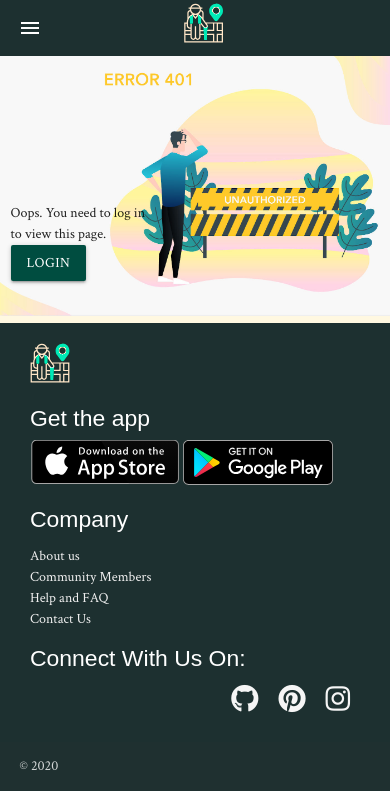
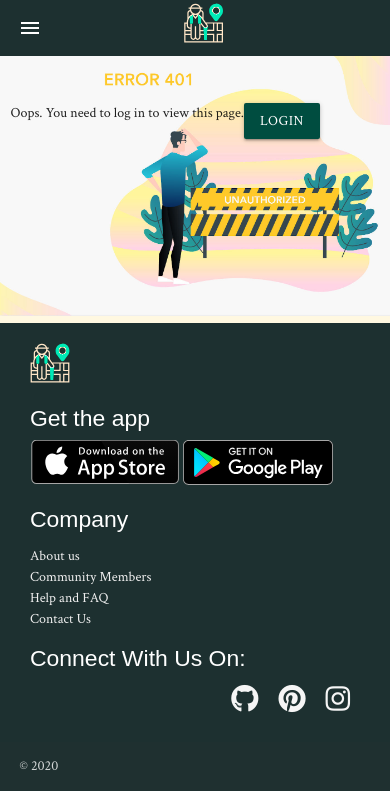
Before and after one commit to Oraclebun/ci-datacentric-project3, a Flask app: page /profile in a window 390 px wide. Shown: the top 791 px of the page. Run offline with Flask 2, Linux system fonts and the light colour scheme; some libraries are stand-ins or nearby versions; some web fonts are replaced.

Commit message:
change the position of action button for pages 401 and 404 error, style it nicely so that the position is visible for user to redirect back to the correct pages. Continue writing readme.md

```diff
--- a/app.py
+++ b/app.py
@@ -470,7 +470,7 @@ def create_profile():
               trails_completed=form.trails_completed.data,
               profile_pic=form.profile_pic.data
               ).save()
-        flash("Profile Created Successfully.", 'teal')
+        flash("Registration Successful.", 'teal')
         return redirect(url_for('index'))
     else:
         if form.errors:
--- a/static/css/styles.css
+++ b/static/css/styles.css
@@ -168,17 +168,20 @@ nav{
 }
 
 .overlay-row{
+    display: flex;
     position: absolute;
-    margin-top: -400px;
+    margin-top: -550px;
 }
 
 .overlay-status-code{
-
+  display: flex;
+  margin-top: 0;
+  margin-left: 550px;
 }
 
 .overlay-status-code-1{
-    position: relative;
-    margin-left: 30px;
+    display: flex;
+    margin-top:0;
 }
 
 [type="radio"]:not(:checked)+span.radio-star:before,
@@ -267,12 +270,19 @@ textarea{
 .dir-img{
     display: none;
 }
+
+.overlay-row{
+    margin-top: -400px;
+
+}
+
 .overlay-status-code{
-    margin-top: 0;
+    margin-top: 280px;
+    margin-left:60px;
 }
 
 .overlay-status-code-1{
-    margin-top: 280px;
+    margin-top: 180px;
     margin-left: 0;
 }
 
--- a/templates/trails/401_error.html
+++ b/templates/trails/401_error.html
@@ -8,7 +8,7 @@
 
 <img class="responsive-img" src="{{url_for('static', filename='image/401_error.jpg')}}"/>
 <div class="row overlay-row">
-<div class="col s6">
+<div class="col s12">
 <div class="overlay-status-code-1">
  <span>Oops. You need to log in to view this page.</span>
  <a class="waves-effect waves-light btn teal darken-4" href="{{url_for('login')}}">Login</a>
--- a/templates/trails/404_error.html
+++ b/templates/trails/404_error.html
@@ -8,8 +8,12 @@
 
 
 <img class="responsive-img" src="{{url_for('static', filename='image/404_error.jpg')}}"/>
+<div class="row overlay-row">
+<div class="col s12">
 <div class="overlay-status-code">
  <a class="waves-effect waves-light btn teal darken-4" href="{{url_for('index')}}">Let's Go Home</a>
 </div>
+</div>
+</div>
 
 {% endblock %}
--- a/test_app.py
+++ b/test_app.py
@@ -52,7 +52,7 @@ class TestApp(unittest.TestCase):
 #        response = self.register('ttester1', 'Test', 'Tester', 'Japan', 'test@tester.com', 100, 'http://res.cloudinary.com/c7oud0311/image/upload/v1594909482/project3/profile5_gg2qml.jpg')
 #        time.sleep(3)
 #        self.assertEqual(response.status_code, 200)
-#        success_msg = "Profile Created Successfully"
+#        success_msg = "Registration Successful."
 #        self.assertIn(str.encode(success_msg), response.data)
 #        document = BeautifulSoup(response.data, features='html.parser')
 #        assert document.find("div", {"class" : "parallax-container"})
```
Also changed, not shown: README.md.
